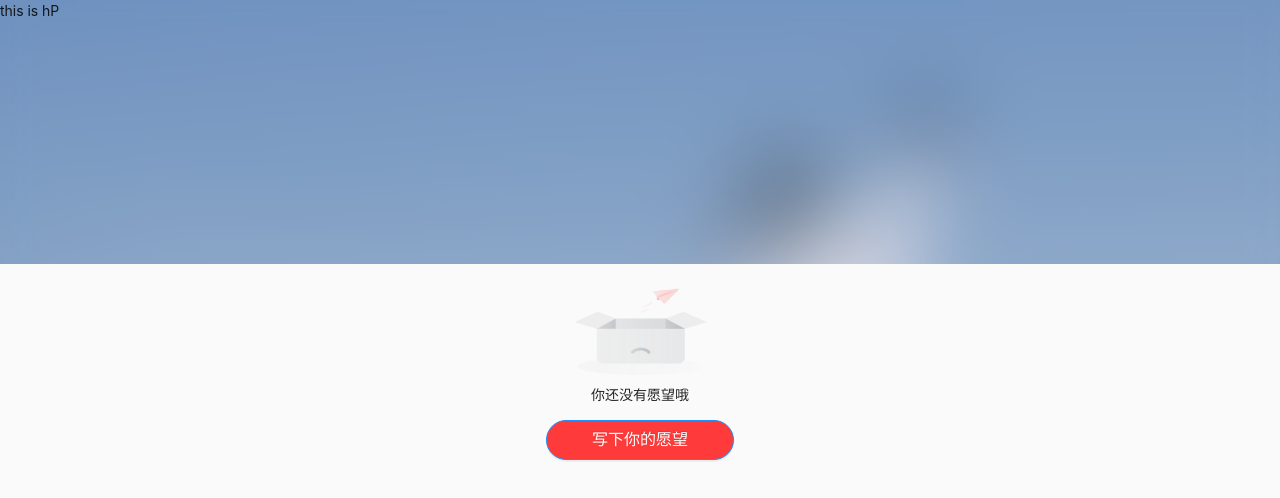
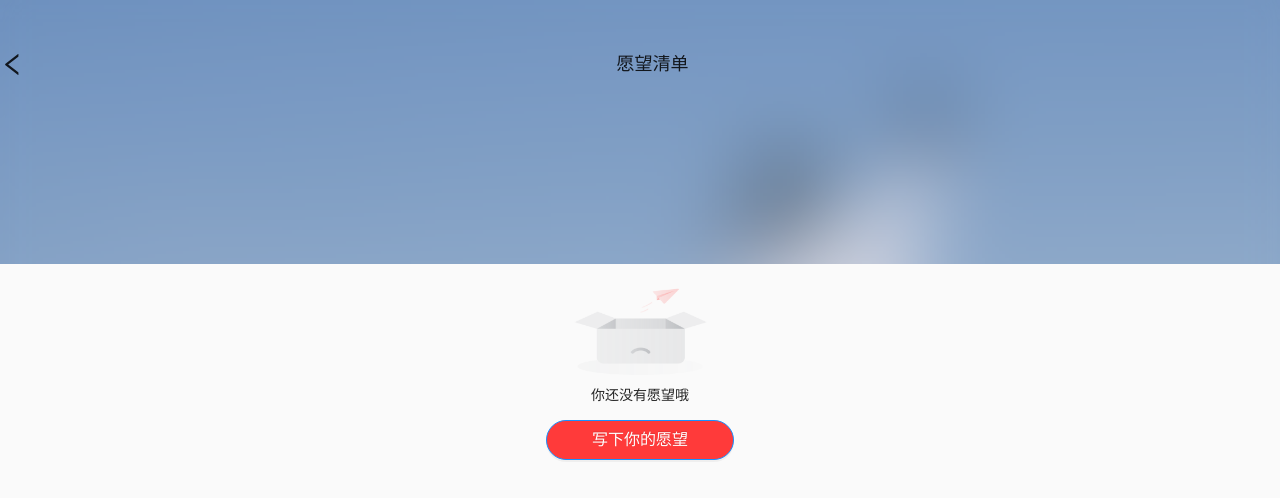
Before and after one commit to Kinasha/NetEase-YiProject, a React (Create React App) app: page /Content in a window 1280 px wide. Shown: the top 498 px of the page. Built offline with nearby package versions, Linux system fonts and the light colour scheme.

Commit message:
add head

```diff
--- a/package.json
+++ b/package.json
@@ -39,6 +39,7 @@
     ]
   },
   "devDependencies": {
+    "@ant-design/icons": "^4.7.0",
     "node-sass": "^7.0.1"
   }
 }
--- a/src/pages/content/headerPic/headerPic.jsx
+++ b/src/pages/content/headerPic/headerPic.jsx
@@ -1,5 +1,13 @@
 import './index.scss';
+import { LeftOutlined } from '@ant-design/icons';
 function HeaderPic() {
-  return <div className="headerPic">this is hP</div>;
+  return (
+    <div className="headerPic">
+      <div>
+        <LeftOutlined style={{ fontSize: '25px' }} />
+        <span style={{ fontSize: '18px' }}>愿望清单</span>
+      </div>
+    </div>
+  );
 }
 export default HeaderPic;
--- a/src/pages/content/headerPic/index.scss
+++ b/src/pages/content/headerPic/index.scss
@@ -3,4 +3,13 @@
   height: 33vh;
   background-color: #7596c1;
   background-size: cover;
+  padding-top: 50px;
+  div {
+    line-height: 28px;
+    display: flex;
+    align-items: center;
+    span+span {
+      margin: auto;
+    }
+  }
 }
```
Also changed, not shown: 1 other file (tests, documents, lock files or other folders).
